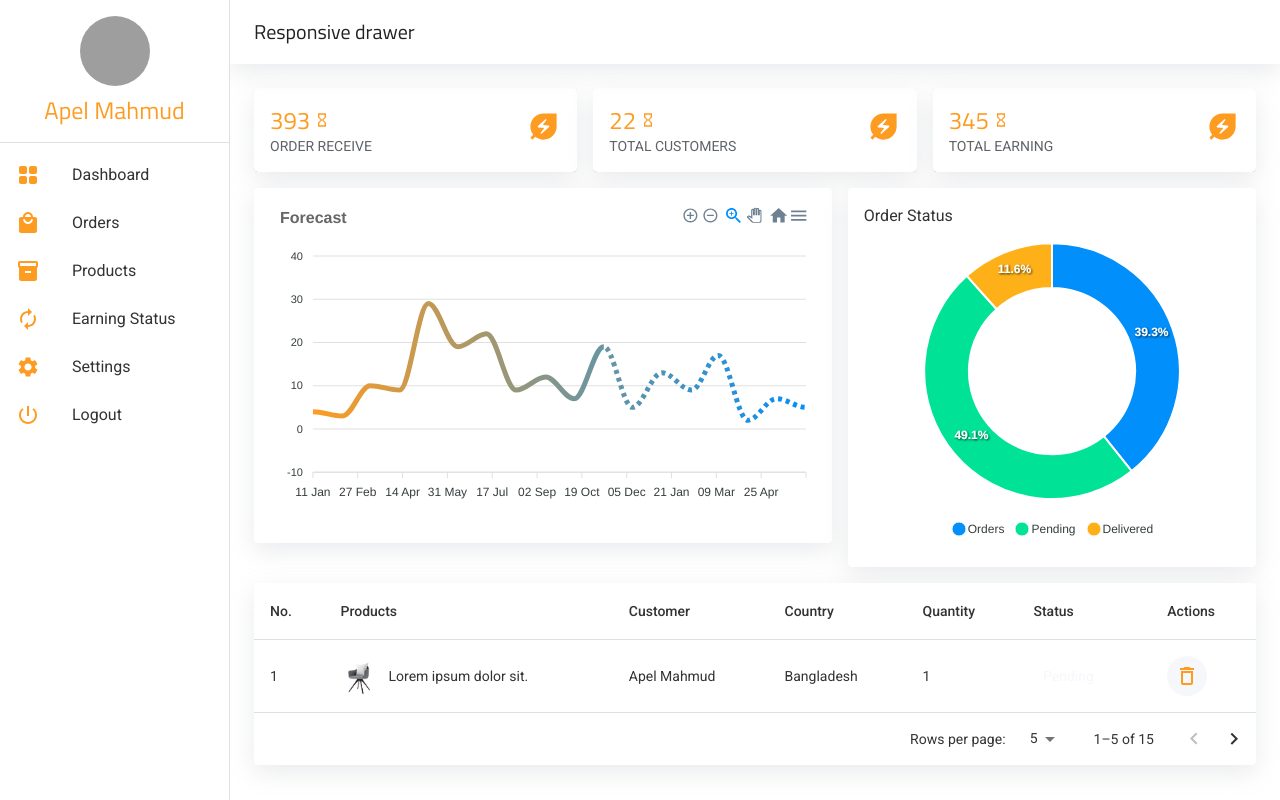
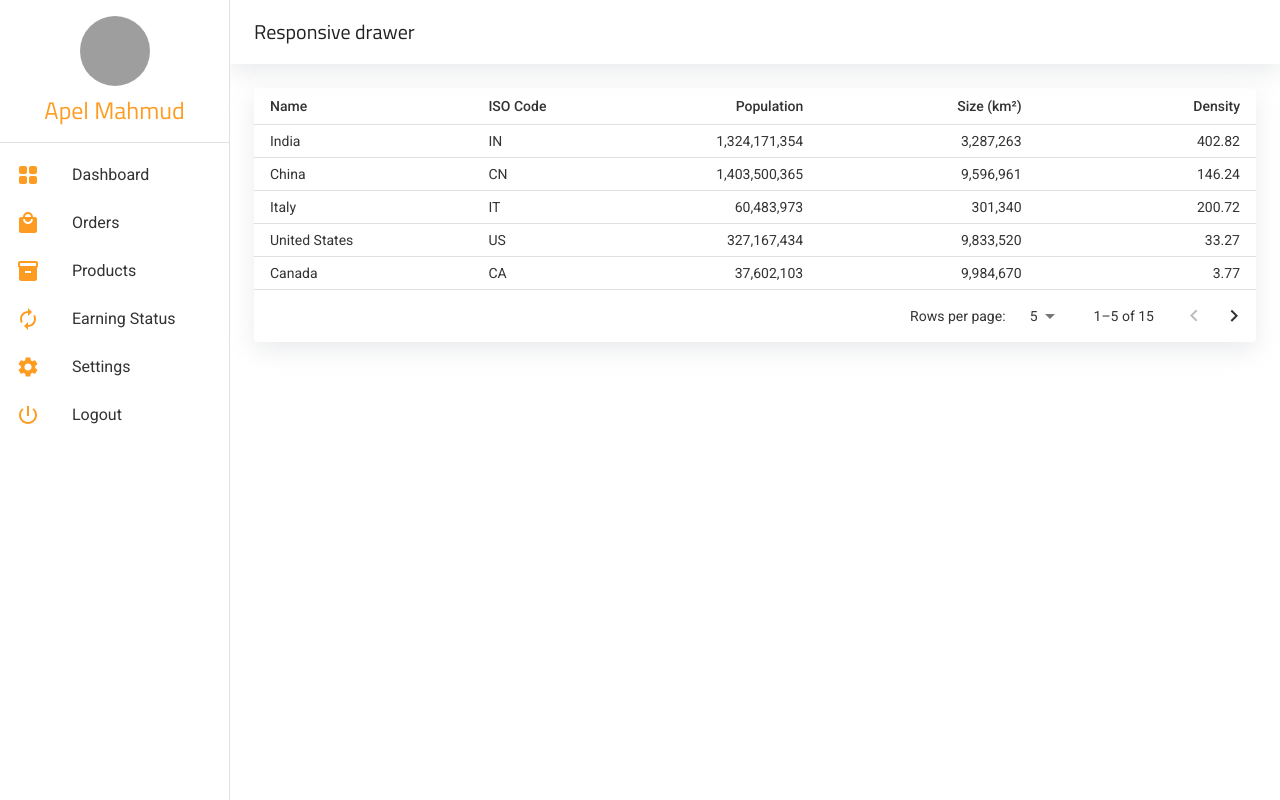
Before and after one commit to apelmahmudDev/e-furniture, a React (Create React App) app: page / in a window 1280 px wide. Built offline with nearby package versions, Linux system fonts and the light colour scheme; grey boxes are pictures that could not be loaded.

Commit message:
🐛fixed main layout of dashboard

```diff
--- a/src/views/components/admin/Dashboard/CustomerTable.tsx
+++ b/src/views/components/admin/Dashboard/CustomerTable.tsx
@@ -111,12 +111,12 @@ const CustomerTable = () => {
 	};
 
 	return (
-		<Paper sx={{ width: "100%", overflow: "hidden", ...STYLES.boxShadow1 }}>
+		<Paper sx={{ overflow: "hidden", ...STYLES.boxShadow1 }}>
 			<TableContainer sx={{ maxHeight: 440 }}>
-				<Table stickyHeader aria-label="sticky table">
+				<Table size="small" stickyHeader aria-label="sticky table">
 					<TableHead>
 						<TableRow>
-							{/* {columns.map((column) => (
+							{columns.map((column) => (
 								<TableCell
 									key={column.id}
 									align={column.align}
@@ -124,19 +124,19 @@ const CustomerTable = () => {
 								>
 									{column.label}
 								</TableCell>
-							))} */}
+							))}
 
-							<TableCell>No.</TableCell>
+							{/* <TableCell>No.</TableCell>
 							<TableCell>Products</TableCell>
 							<TableCell>Customer</TableCell>
 							<TableCell>Country</TableCell>
 							<TableCell>Quantity</TableCell>
 							<TableCell>Status</TableCell>
-							<TableCell>Actions</TableCell>
+							<TableCell>Actions</TableCell> */}
 						</TableRow>
 					</TableHead>
 					<TableBody>
-						{/* {rows
+						{rows
 							.slice(page * rowsPerPage, page * rowsPerPage + rowsPerPage)
 							.map((row) => {
 								return (
@@ -153,14 +153,15 @@ const CustomerTable = () => {
 										})}
 									</TableRow>
 								);
-							})} */}
-						<TableRow hover role="checkbox" tabIndex={-1}>
+							})}
+						{/* <TableRow hover role="checkbox" tabIndex={-1}>
 							<TableCell>1</TableCell>
 							<TableCell
 								sx={{
 									display: "flex",
 									alignItems: "center",
 									gap: 1,
+									whiteSpace: "noWrap",
 								}}
 							>
 								<Avatar
@@ -170,7 +171,7 @@ const CustomerTable = () => {
 								/>
 								Lorem ipsum dolor sit.
 							</TableCell>
-							<TableCell>Apel Mahmud</TableCell>
+							<TableCell sx={{ whiteSpace: "noWrap" }}>Apel Mahmud</TableCell>
 							<TableCell>Bangladesh</TableCell>
 							<TableCell>1</TableCell>
 							<TableCell>
@@ -183,7 +184,7 @@ const CustomerTable = () => {
 									<DeleteOutlined />
 								</IconButton>
 							</TableCell>
-						</TableRow>
+						</TableRow> */}
 					</TableBody>
 				</Table>
 			</TableContainer>
--- a/src/views/components/admin/Dashboard/OrderChart.tsx
+++ b/src/views/components/admin/Dashboard/OrderChart.tsx
@@ -14,6 +14,16 @@ const OrderChart = () => {
 				horizontalAlign: "center",
 			},
 			labels: ["Orders", "Pending", "Delivered"],
+			responsive: [
+				{
+					breakpoint: 600,
+					options: {
+						chart: {
+							width: "100%",
+						},
+					},
+				},
+			],
 		},
 		series: [44, 55, 13],
 	};
--- a/src/views/components/admin/Dashboard/ProductSalesChart.tsx
+++ b/src/views/components/admin/Dashboard/ProductSalesChart.tsx
@@ -52,11 +52,11 @@ const ProductSalesChart = () => {
 				},
 			},
 			title: {
-				text: "Forecast",
+				text: "Product Sales",
 				align: "left",
 				style: {
 					fontSize: "16px",
-					color: "#666",
+					color: "#5f6368",
 				},
 			},
 			fill: {
@@ -75,6 +75,17 @@ const ProductSalesChart = () => {
 				min: -10,
 				max: 40,
 			},
+
+			// responsive: [
+			// 	{
+			// 		breakpoint: 600,
+			// 		options: {
+			// 			chart: {
+			// 				width: "100%",
+			// 			},
+			// 		},
+			// 	},
+			// ],
 		},
 	};
 
@@ -82,6 +93,7 @@ const ProductSalesChart = () => {
 		<Card sx={{ ...STYLES.boxShadow1 }}>
 			<CardContent>
 				<Chart
+					style={{ marginLeft: "-8px" }}
 					options={chart.options}
 					series={chart.series}
 					type="line"
--- a/src/views/components/admin/Dashboard/index.tsx
+++ b/src/views/components/admin/Dashboard/index.tsx
@@ -15,7 +15,7 @@ const Dashboard = () => {
 	return (
 		<>
 			{/* dashboard top section - card*/}
-			<Box>
+			{/* <Box>
 				<Grid container spacing={2}>
 					{[
 						{ title: "Order Receive", amount: 393 },
@@ -51,10 +51,10 @@ const Dashboard = () => {
 						</Grid>
 					))}
 				</Grid>
-			</Box>
+			</Box> */}
 
 			{/* dashboard middle section - chart*/}
-			<Box my={2}>
+			{/* <Box my={2}>
 				<Grid container spacing={2}>
 					<Grid item xs={12} md={7}>
 						<ProductSalesChart />
@@ -63,7 +63,8 @@ const Dashboard = () => {
 						<OrderChart />
 					</Grid>
 				</Grid>
-			</Box>
+			</Box> */}
+
 			{/* dashboard footer section - customer data*/}
 			<Box>
 				<CustomerTable />
--- a/src/views/pages/admin/dashboard.tsx
+++ b/src/views/pages/admin/dashboard.tsx
@@ -1,11 +1,7 @@
 import AdminDashboard from "../../components/admin/Dashboard";
 
 const Dashboard = () => {
-	return (
-		<>
-			<AdminDashboard />
-		</>
-	);
+	return <AdminDashboard />;
 };
 
 export default Dashboard;
--- a/src/views/pages/admin/index.tsx
+++ b/src/views/pages/admin/index.tsx
@@ -149,7 +149,7 @@ const Admin = (props: Props) => {
 				sx={{
 					flexGrow: 1,
 					p: 3,
-					width: { sm: `calc(100% - ${drawerWidth}px)` },
+					width: { xs: "100%", sm: `calc(100% - ${drawerWidth}px)` },
 				}}
 			>
 				<Toolbar />
```
